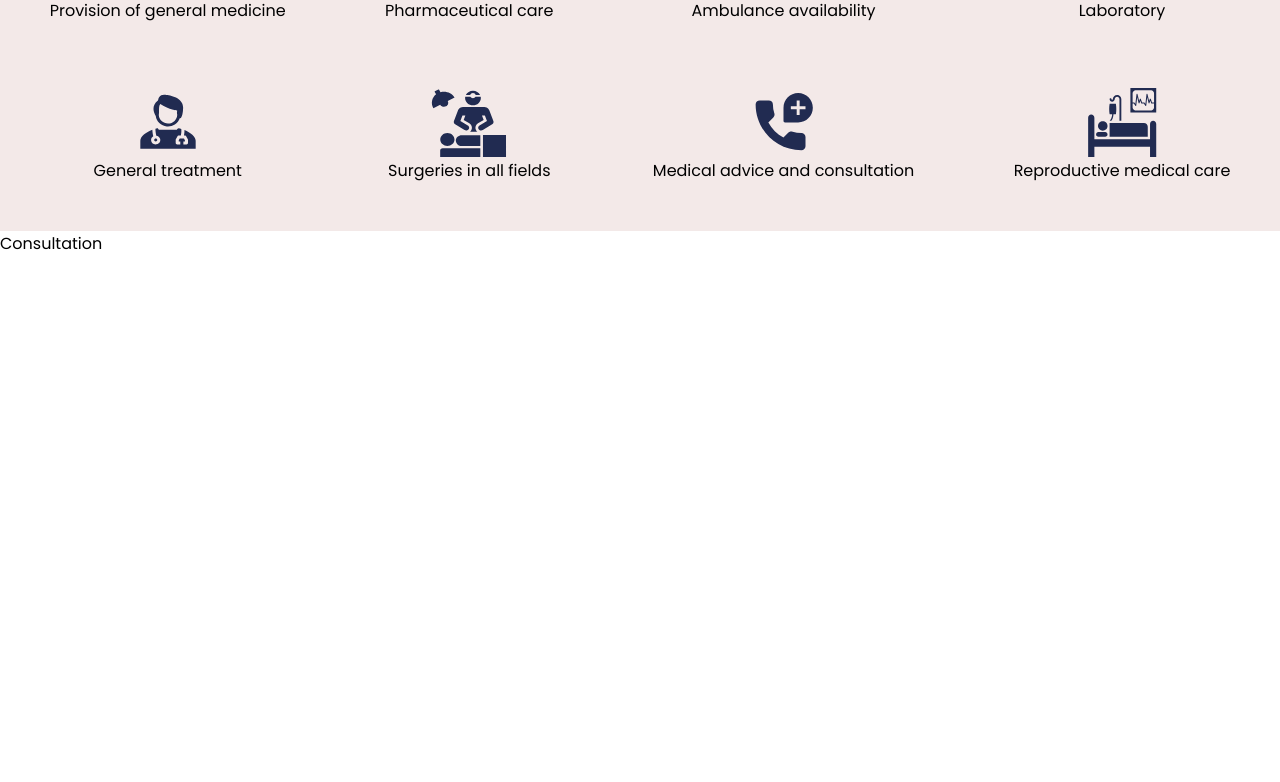
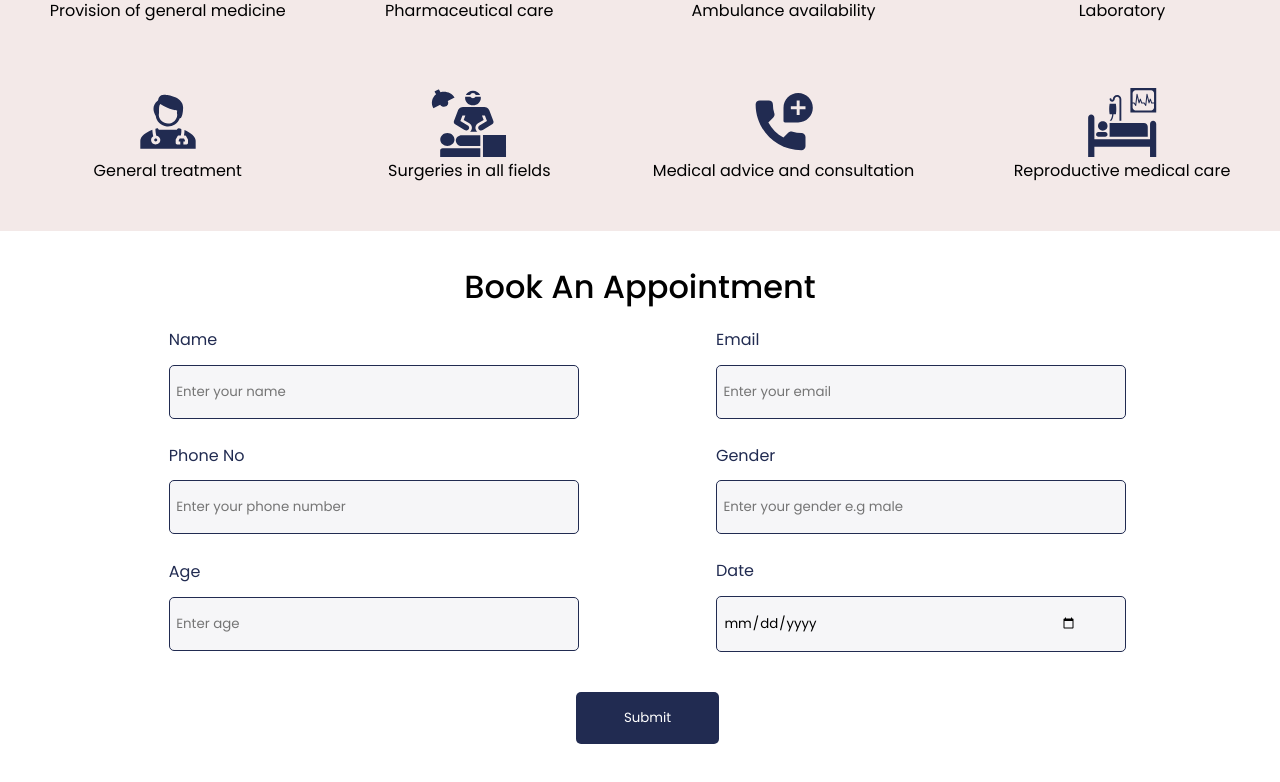
Before and after one commit to TeNeBiT-eng/Surgicare, a React (Create React App) app: page / in a window 1280 px wide. Shown: the part 1734-2516 px from the top of the page. Before the commit the page ends 1990 px from the top, so only its background shows below. Built offline with nearby package versions, Linux system fonts and the light colour scheme.

Commit message:
consultation

```diff
--- a/package.json
+++ b/package.json
@@ -6,6 +6,7 @@
     "@testing-library/jest-dom": "^5.16.5",
     "@testing-library/react": "^13.4.0",
     "@testing-library/user-event": "^13.5.0",
+    "emailjs-com": "^3.2.0",
     "react": "^18.2.0",
     "react-dom": "^18.2.0",
     "react-router-dom": "^6.3.0",
--- a/src/components/about/about.css
+++ b/src/components/about/about.css
@@ -27,9 +27,6 @@ h3 {
     flex-direction: column;
     gap: 1rem;
   }
-  .about_text p {
-    text-align: center;
-  }
 
   .container_about-image img {
     width: 100%;
--- a/src/components/consultation/Consultation.jsx
+++ b/src/components/consultation/Consultation.jsx
@@ -1,9 +1,101 @@
-import React from 'react'
+import React from "react";
+import "./consultation.css";
 
 const Consultation = () => {
   return (
-    <div>Consultation</div>
-  )
-}
+    <section className="section4" id="consultation">
+      <main>
+        <h3>Book An Appointment</h3>
 
-export default Consultation
+        <form>
+          <div className="form-group">
+            <div>
+              <label htmlFor="name">Name</label>
+            </div>
+            <div className="input-group">
+              <input
+                type="text"
+                name="name"
+                id="name"
+                placeholder="Enter your name"
+              />
+            </div>
+          </div>
+
+          <div className="form-group">
+            <div>
+              <label htmlFor="email">Email</label>
+            </div>
+            <div className="input-group">
+              <input
+                type="email"
+                name="email"
+                id="email"
+                placeholder="Enter your email"
+              />
+            </div>
+          </div>
+
+          <div className="form-group">
+            <div>
+              <label htmlFor="phone">Phone No</label>
+            </div>
+            <div className="input-group">
+              <input
+                type="text"
+                name="phone"
+                id="phone"
+                placeholder="Enter your phone number"
+              />
+            </div>
+          </div>
+
+          <div class="form-group">
+            <div>
+              <label htmlFor="gender">Gender</label>
+            </div>
+            <div className="input-group">
+              <input
+                type="text"
+                name="gender"
+                id="gender"
+                placeholder="Enter your gender e.g male"
+              />
+            </div>
+          </div>
+
+          <div className="form-group">
+            <div>
+              <label htmlFor="age">Age</label>
+            </div>
+            <div className="input-group">
+              <input
+                type="number"
+                name="age"
+                id="age"
+                placeholder="Enter age"
+              />
+            </div>
+          </div>
+
+          <div className="form-group">
+            <div>
+              <label htmlFor="date">Date</label>
+            </div>
+            <div className="input-group">
+              <input type="date" name="date" id="date" />
+            </div>
+          </div>
+
+          <div className="btn-submit">
+            <button type="submit">Submit</button>
+          </div>
+        </form>
+      </main>
+    </section>
+  );
+};
+
+export default Consultation;
+
+// ref={form} onSubmit={sendEmail}
--- /dev/null
+++ b/src/components/consultation/consultation.css
@@ -0,0 +1,72 @@
+form {
+    display: grid;
+    grid-template-columns: auto auto;
+    place-items: center;
+    padding-right: 10%;
+}
+
+.form-group {
+    display: block;
+    width: 50%;
+    margin-bottom: 1.5rem;
+}
+
+label {
+    color: rgba(33, 43, 81, 1);
+}
+
+.form-group > div input {
+    padding: 1rem 3rem 1rem 0.4rem;
+    background-color: rgba(33, 43, 81, 0.04);
+    border: 1px solid rgba(33, 43, 81, 1);
+    border-radius: 5px;
+}
+.form-group > div input:focus {
+    border: 2px solid rgba(33, 43, 81, 1);
+}
+
+.input-group {
+    width: 150%;
+    padding-top: .8rem;
+}
+
+.input-group input {
+    width: 100%;
+}
+
+.btn-submit {
+    margin-top: 1rem;
+    margin-left: 125%;
+}
+
+.btn-submit button {
+    cursor: pointer;
+    padding: 1rem 3rem;
+    color: white;
+    background-color: rgba(33, 43, 81, 1);
+    border: none;
+    border-radius: 5px;
+    transition: all .4s ease;
+}
+
+.btn-submit button:hover {
+    color: rgba(33, 43, 81, 1);
+    background-color: transparent;
+    border: 1px solid rgba(33, 43, 81, 1);
+}
+
+@media (max-width: 767px) {
+    form {
+        grid-template-columns: auto;
+        place-items: unset;
+    }
+
+    .form-group {
+        width: 74%;
+    }
+
+    .btn-submit {
+        text-align: center;
+        margin-left: unset;
+    }
+}
--- a/src/components/navbar/Navbar.jsx
+++ b/src/components/navbar/Navbar.jsx
@@ -17,7 +17,7 @@ const Navbar = () => {
           <a href="#aboutus">About us</a>
           <a href="#departments">Department</a>
           <a href="#services">Services</a>
-          <a href="#faq">FAQ</a>
+          {/* <a href="#faq">FAQ</a> */}
           <a href="#consultation">Consultation</a>
         </div>
         <div
--- a/src/components/navbar/navbar.css
+++ b/src/components/navbar/navbar.css
@@ -25,7 +25,7 @@ a::before {
   width: 0;
   height: 2px;
   background: #212b51;
-  transition: all 0.45s ease;
+  transition: all 0.4s ease;
 }
 
 a:hover::before {
@@ -39,26 +39,31 @@ a:hover::before {
 @media (max-width: 768px) {
   .navItems {
     position: absolute;
-    top: 60px;
+    top: 80px;
     /* left: 0;
       width: 100%; */
     right: 1px;
     display: flex;
     flex-direction: column;
-    background-color: white;
+    background: rgba(112, 14, 14, .7);
+    backdrop-filter: blur(2px);
     transform: translateX(-1000%);
     transition: all 0.45s ease;
-    box-shadow: rgba(50, 50, 93, 0.25) 0px 50px 100px -20px,
+    /* box-shadow: rgba(50, 50, 93, 0.25) 0px 50px 100px -20px,
       rgba(0, 0, 0, 0.3) 0px 30px 60px -30px,
-      rgba(10, 37, 64, 0.35) 0px -2px 6px 0px inset;
-    border-radius: 15px;
+      rgba(10, 37, 64, 0.35) 0px -2px 6px 0px inset; */
+    /* border-radius: 15px; */
     z-index: 1;
 
-    /* box-shadow: rgba(50, 50, 93, 0.25) 0px 2px 5px -1px,
-        rgba(0, 0, 0, 0.3) 0px 1px 3px -1px; */
+    box-shadow: rgba(50, 50, 93, 0.25) 0px 2px 5px -1px,
+        rgba(0, 0, 0, 0.3) 0px 1px 3px -1px;
 
     /* box-shadow: rgba(50, 50, 93, 0.25) 0px 6px 12px -2px,
         rgba(0, 0, 0, 0.3) 0px 3px 7px -3px; */
+  }
+
+  .navItems a {
+    color: white;
   }
 
   .navItems > a::before {
@@ -82,8 +87,9 @@ a:hover::before {
     position: relative;
     width: 32px;
     height: 2px;
+    border-radius: 5px;
     background-color: #212b51;
-    transition: all 0.45s ease;
+    transition: all 0.4s ease;
   }
 
   .bars::before,
@@ -94,7 +100,7 @@ a:hover::before {
     height: 2px;
     background-color: #212b51;
     border-radius: 2px;
-    transition: all 0.45s ease-in-out;
+    transition: all 0.4s ease-in-out;
   }
 
   .bars::before {
```
Also changed, not shown: src/components/consultation/consultation.scss (deleted), 1 other file (tests, documents, lock files or other folders).
